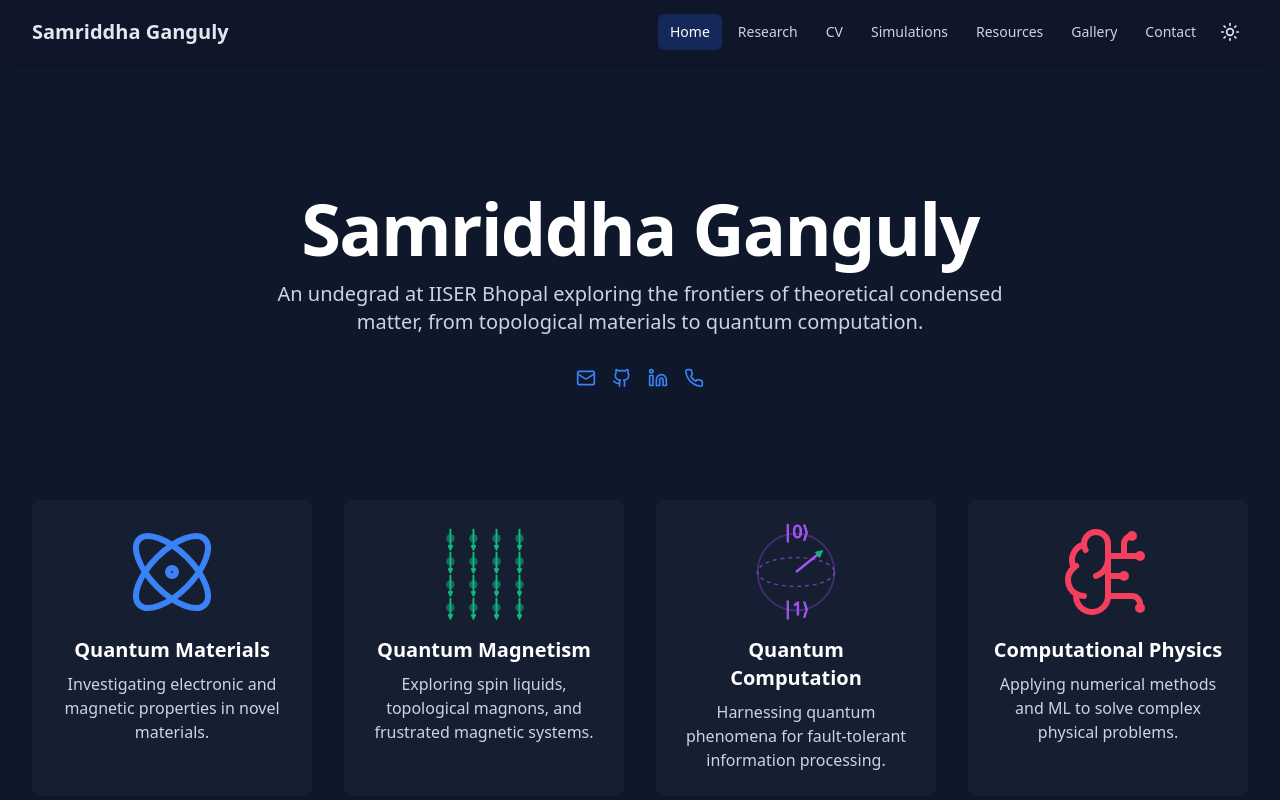
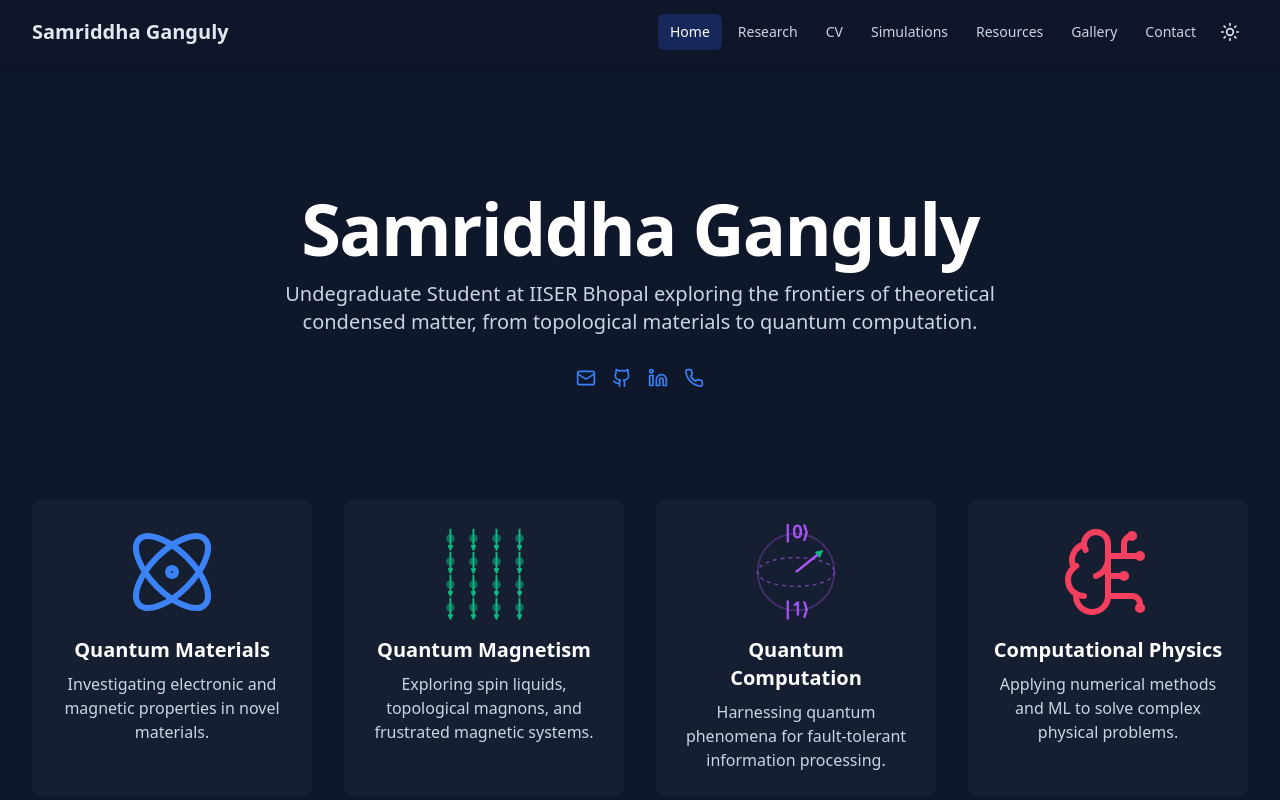
Before and after one commit to QuantumPopsci/samriddhas-academic-portfolio, a React (Vite) app: page / in a window 1280 px wide. Shown: the top 800 px of the page. Built offline with nearby package versions, Linux system fonts and the light colour scheme.

Commit message:
Update App.jsx

```diff
--- a/src/App.jsx
+++ b/src/App.jsx
@@ -405,7 +405,7 @@ const HomePage = () => (
                 Samriddha Ganguly
             </h1>
             <p className="mt-4 text-lg md:text-xl max-w-3xl mx-auto text-slate-600 dark:text-slate-300">
-                An undegrad at IISER Bhopal exploring the frontiers of theoretical condensed matter, from topological materials to quantum computation.
+                Undegraduate Student at IISER Bhopal exploring the frontiers of theoretical condensed matter, from topological materials to quantum computation.
             </p>
             <div className="mt-8 flex justify-center gap-4">
                 <a href="mailto:samriddha22@iiserb.ac.in" className="flex items-center gap-2 text-blue-500 hover:text-blue-600 dark:hover:text-blue-400"><Mail size={20} /></a>
```
